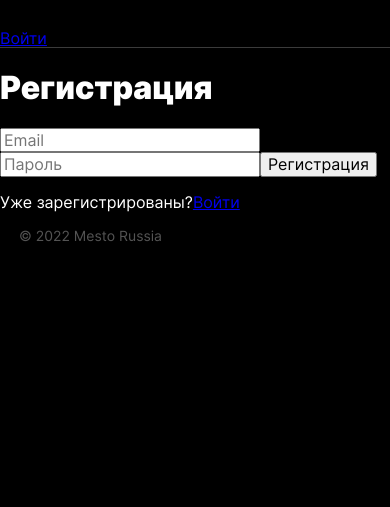
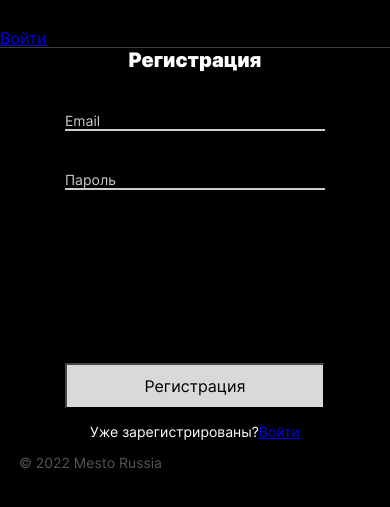
Before and after one commit to LudmilaVP/react-mesto-auth, a React app: page /sign-up in a window 390 px wide. Shown: the part 55-562 px from the top of the page. Built offline with nearby package versions, Linux system fonts and the light colour scheme; no server answers.

Commit message:
добавлен css

```diff
--- /dev/null
+++ b/src/blocks/form/__button/form__button.css
@@ -0,0 +1,26 @@
+.form__button {
+    font-weight: 400;
+    font-size: 18px;
+    line-height: 22px;
+    text-align: center;
+    color: #000000;
+    max-width: 358px;
+    height: 50px;
+    background-color: white;
+    border-radius: 2px;
+    margin-top: 216px;
+}
+
+.form__button {
+    opacity: .85;
+}
+
+@media screen and (max-width: 475px) {
+    .form__button {
+        width: 260px;
+        height: 46px;
+        margin-top: 173px;
+        font-size: 16px;
+        line-height: 19px;
+    }
+}
--- /dev/null
+++ b/src/blocks/form/__caption/form__caption.css
@@ -0,0 +1,6 @@
+.form__caption {
+    font-weight: 400;
+    font-size: 14px;
+    line-height: 17px;
+    color: #FFFFFF;
+}
--- /dev/null
+++ b/src/blocks/form/__item/form__item.css
@@ -0,0 +1,27 @@
+.form__item {
+    max-width: 358px;
+    background-color: black;
+    border: none;
+    border-bottom: 2px solid #ccc;
+    margin-top: 50px;
+    padding: 0;
+    color: #fff;
+    font-weight: 400;
+    font-size: 14px;
+    line-height: 17px;
+}
+
+.form__item::placeholder {
+    color: #ccc;
+}
+
+.form__item:focus {
+    border-bottom: 2px solid black;
+}
+
+@media screen and (max-width: 475px) {
+    .form__item {
+        width: 260px;
+        margin-top: 40px;
+    }
+}
--- /dev/null
+++ b/src/blocks/form/__title/form__title.css
@@ -0,0 +1,16 @@
+.form__title {
+    font-weight: 900;
+    font-size: 24px;
+    line-height: 29px;
+    color: #FFFFFF;
+    text-align: center;
+    margin: 0;
+    padding: 0;
+}
+
+@media screen and (max-width: 475px) {
+    .form__title {
+        font-size: 20px;
+        line-height: 24px;
+    }
+  }
--- /dev/null
+++ b/src/blocks/form/form.css
@@ -0,0 +1,6 @@
+.form {
+    display: flex;
+    flex-direction: column;
+    align-items: center;
+    width: 100%;
+}
--- /dev/null
+++ b/src/blocks/popup/__status-caption/popup__status-caption.css
@@ -0,0 +1,18 @@
+.popup__status-caption {
+    font-weight: 900;
+    font-size: 24px;
+    line-height: 29px;
+    text-align: center;
+    width: 358px;
+    margin: 32px 0 0;
+    padding: 0;
+}
+
+@media screen and (max-width: 520px) {
+    .popup__status-caption {
+        font-size: 20px;
+        line-height: 24px;
+        width: 244px;
+        margin: 40px 0 0;
+    }
+}
--- /dev/null
+++ b/src/blocks/popup/__status-image/popup__status-image.css
@@ -0,0 +1,6 @@
+.popup__status-image {
+    width: 120px;
+    height: 120px;
+    object-fit: cover;
+    align-self: center;
+}
--- a/src/index.css
+++ b/src/index.css
@@ -43,3 +43,10 @@
 @import url(./blocks/element/__group-like/element__group-like.css);
 @import url(./blocks/element/__like/element__like_counter.css);
 @import url(./blocks/element/__delete/_active/element__delete_active.css);
+@import url(./blocks/popup/__status-caption/popup__status-caption.css);
+@import url(./blocks/popup/__status-image/popup__status-image.css);
+@import url(./blocks/form/form.css);
+@import url(./blocks/form/__button/form__button.css);
+@import url(./blocks/form/__caption/form__caption.css);
+@import url(./blocks/form/__item/form__item.css);
+@import url(./blocks/form/__title/form__title.css);
```
